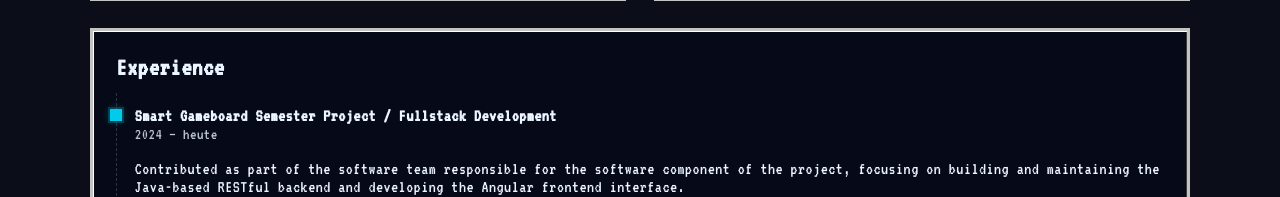
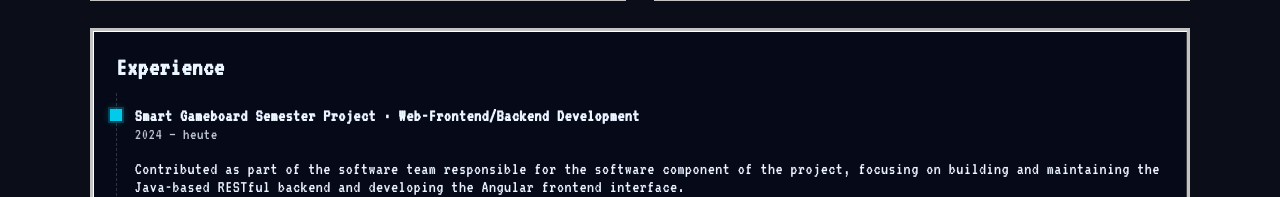
Before and after one commit to Foelli/priv-angular-portfolio, an Angular app: page / in a window 1280 px wide. Shown: the part 1506-1703 px from the top of the page. Built offline with nearby package versions, Linux system fonts and the light colour scheme.

Commit message:
content: updated project details

```diff
--- a/src/app/pages/about/about.component.html
+++ b/src/app/pages/about/about.component.html
@@ -58,7 +58,7 @@
         <li>
           <div class="dot" aria-hidden="true"></div>
           <div class="time-content">
-            <strong>Smart Gameboard Semester Project / Fullstack Development</strong>
+            <strong>Smart Gameboard Semester Project · Web-Frontend/Backend Development</strong>
             <span class="meta">2024 – heute</span>
             <p>Contributed as part of the software team responsible for the software component of the project, focusing
               on
```
